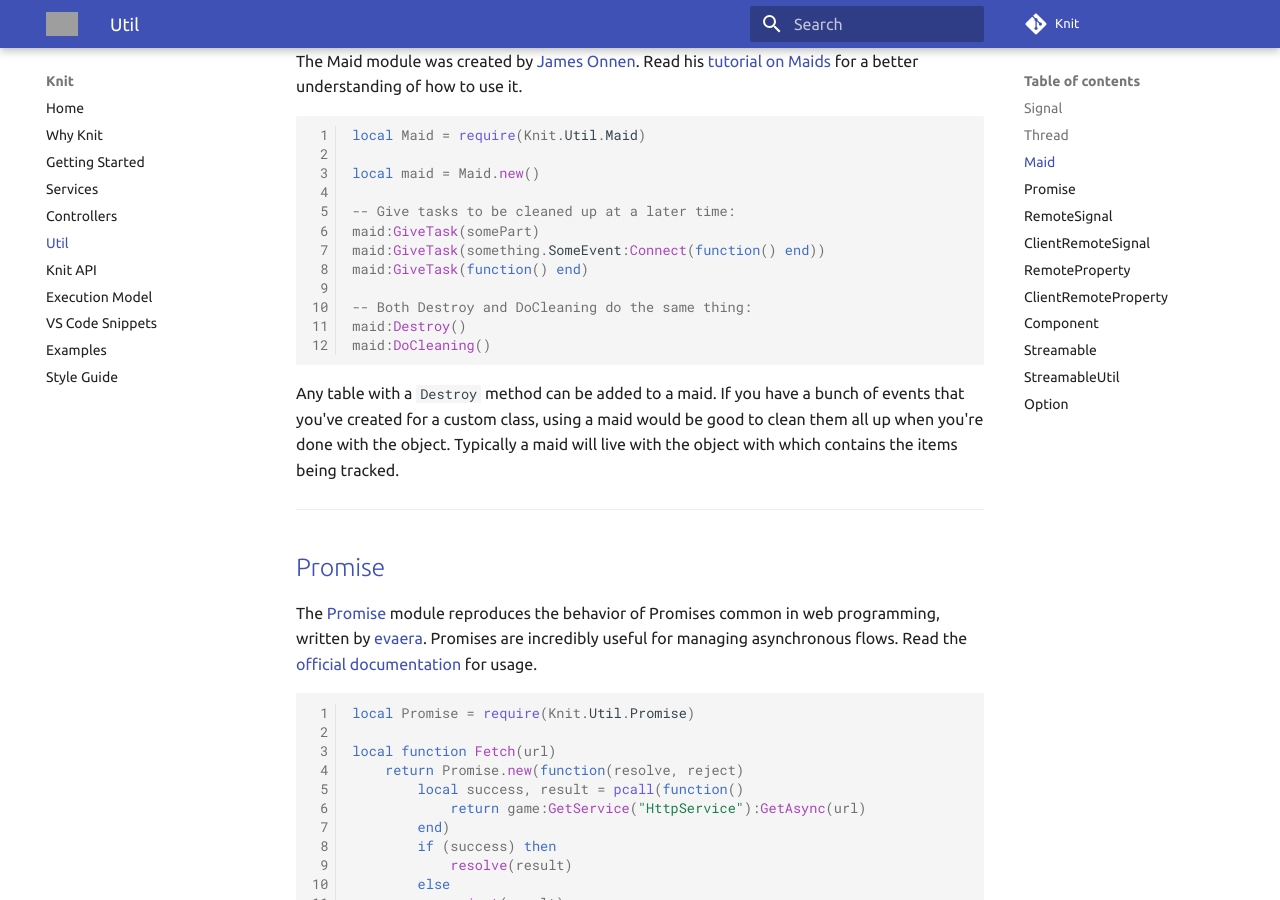
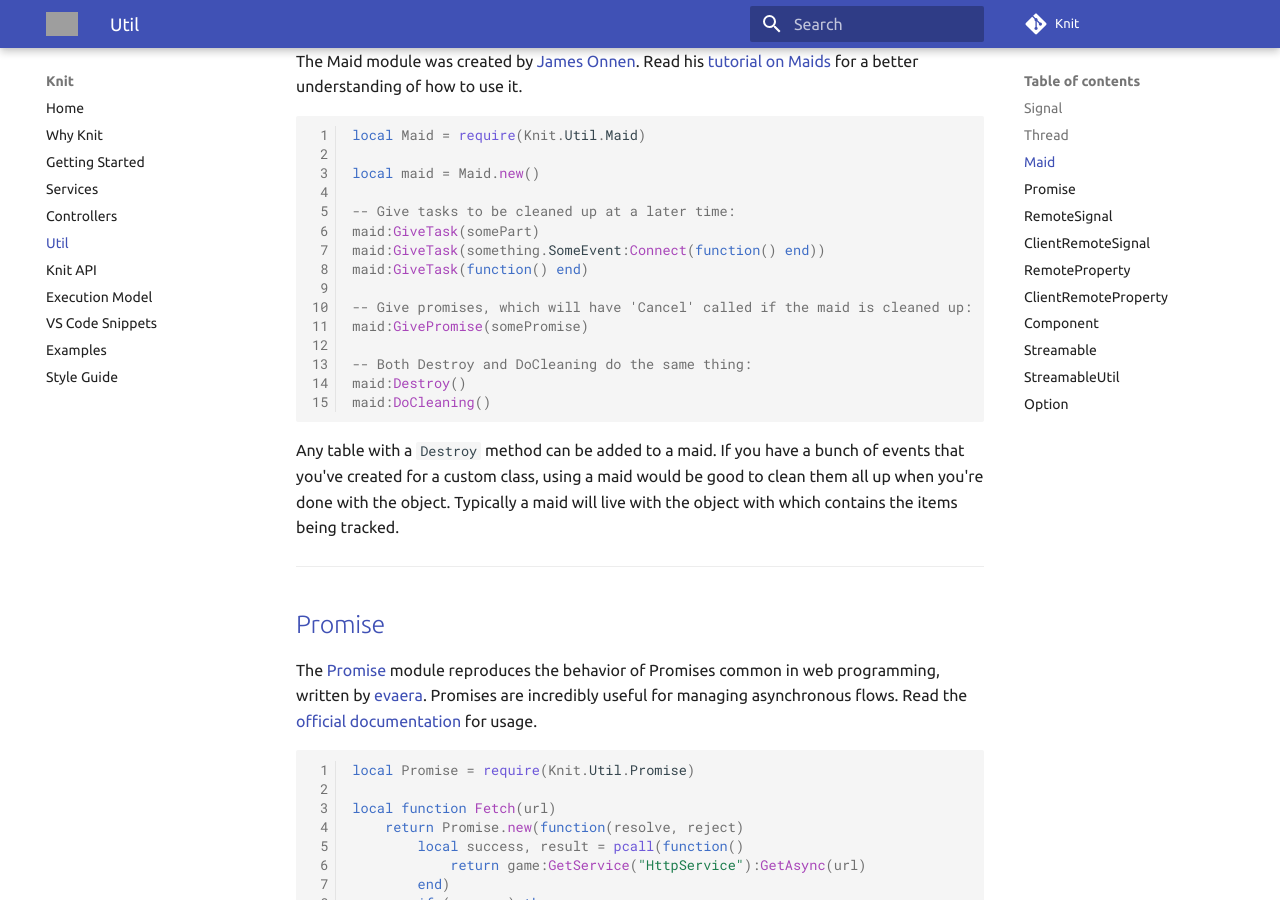
Before and after one commit to Sleitnick/Knit, an MkDocs documentation site: the page built from docs/util.md, in a window 1280 px wide and 900 px high, scrolled down 2298 px. Built offline with MkDocs 1.6.1 and Material for MkDocs 9.7.7, drawn with Linux system fonts in a browser that asks for light colours; comment, search, counter and statistics services are not loaded; grey boxes are pictures that could not be loaded.

Commit message:
Docs for maid GivePromise

```diff
--- a/docs/util.md
+++ b/docs/util.md
@@ -107,6 +107,9 @@ local maid = Maid.new()
 maid:GiveTask(somePart)
 maid:GiveTask(something.SomeEvent:Connect(function() end))
 maid:GiveTask(function() end)
+
+-- Give promises, which will have 'Cancel' called if the maid is cleaned up:
+maid:GivePromise(somePromise)
 
 -- Both Destroy and DoCleaning do the same thing:
 maid:Destroy()
```
